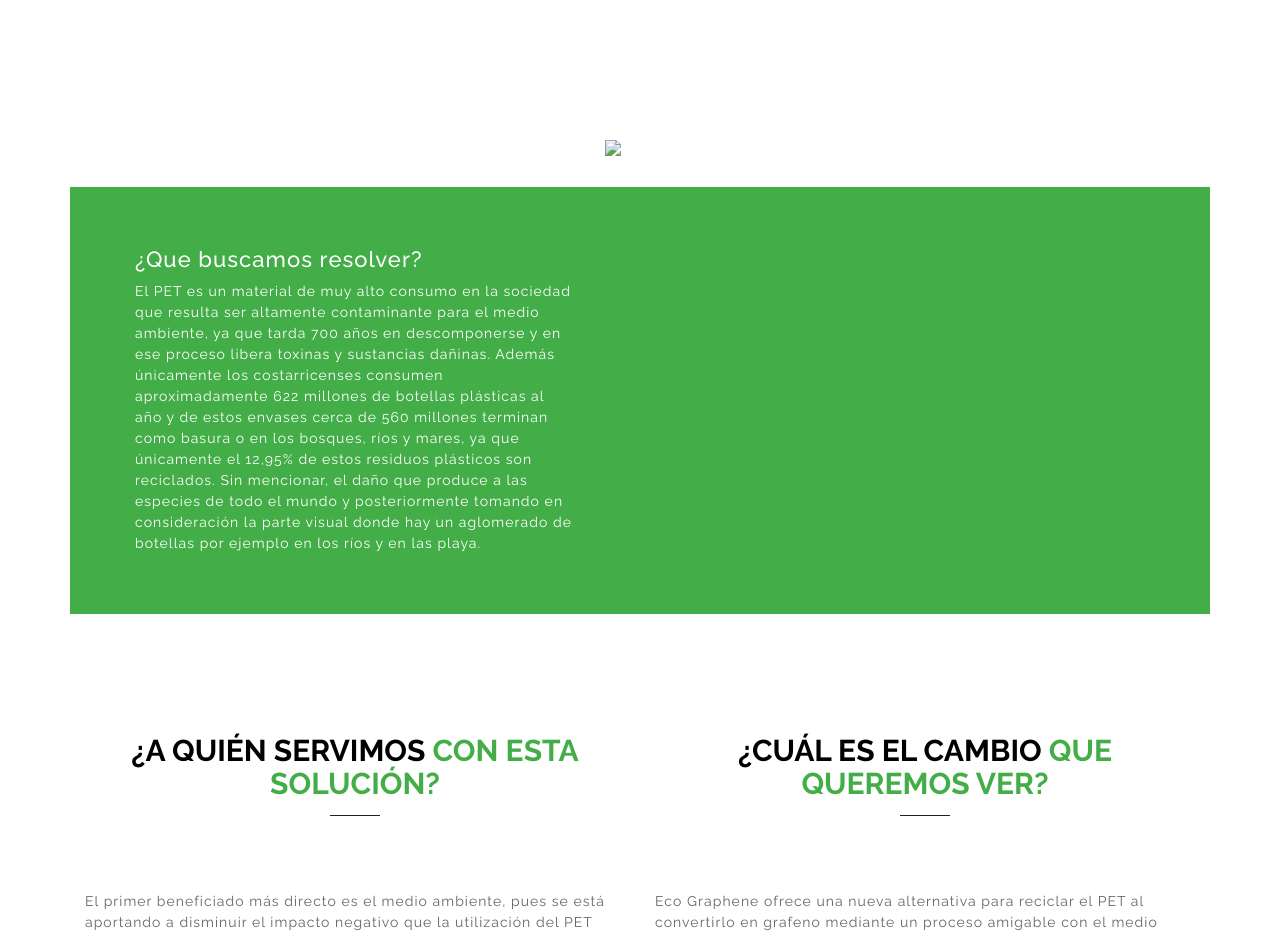
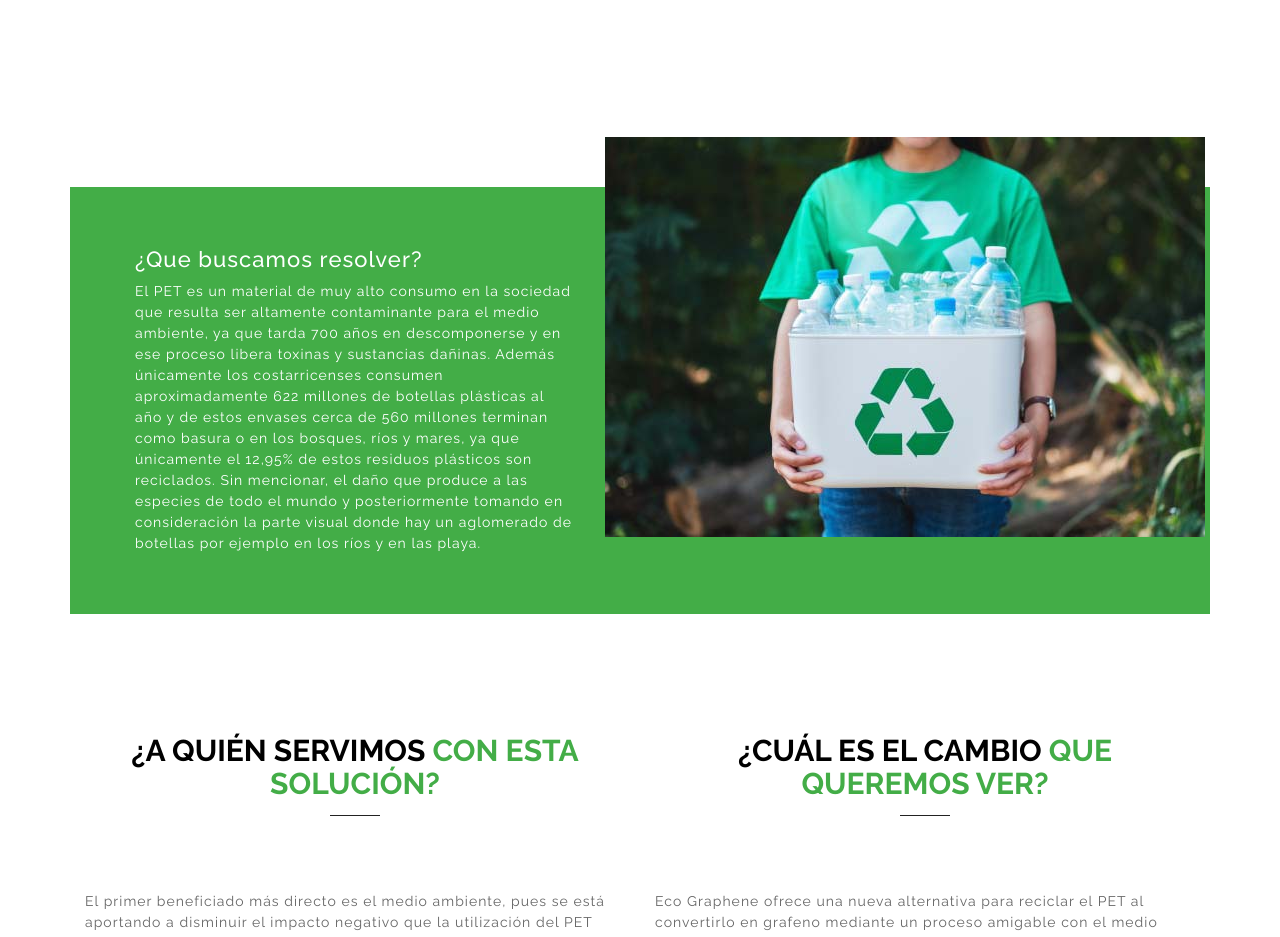
Before and after one commit to FabianV26/Ecographene, a plain HTML site: page index.html in a window 1280 px wide. Shown: the part 1600-2537 px from the top of the page. Drawn offline with Linux system fonts and the light colour scheme; some packages are replaced by stand-ins of ours; the site is published under a folder, as on GitHub Pages, so addresses that start at the root find nothing; files whose address does not match are found by name.

Commit message:
image error fixed

```diff
--- a/index.html
+++ b/index.html
@@ -227,7 +227,7 @@
           </div>
           <div class="col-md-6">
             <div class="shop_img-box">
-              <img src="/images/pet.jpg">
+              <img src="images/pet.jpg">
             </div>
           </div>
         </div>
```
